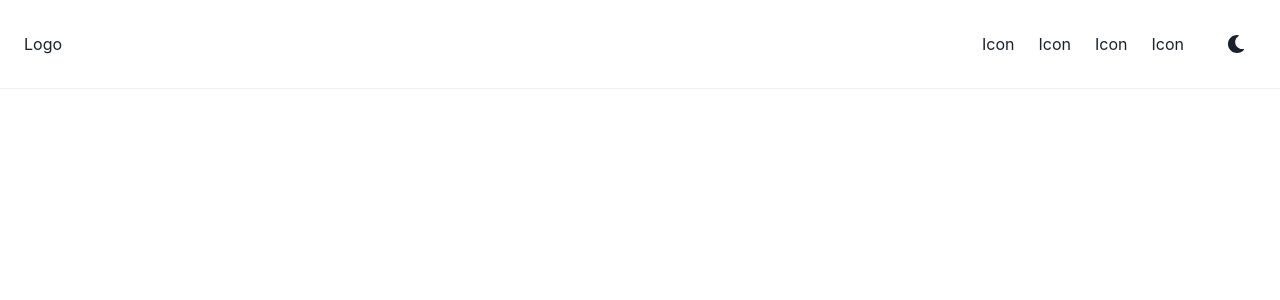
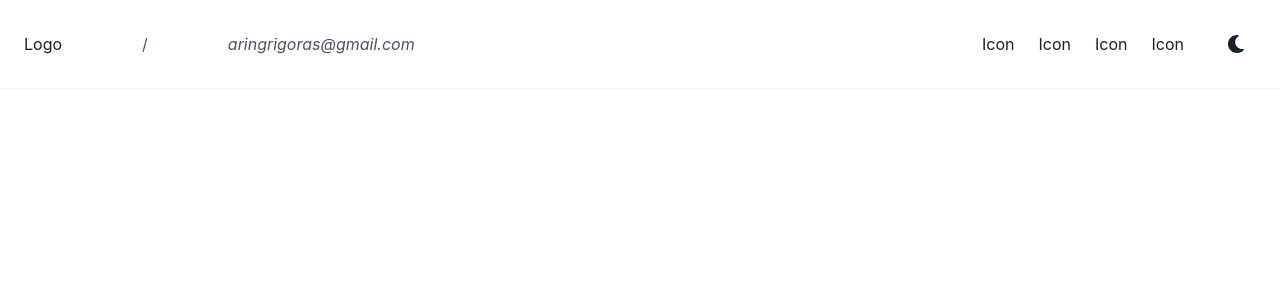
Before and after one commit to koreaneggroll/modern-portfolio-website, a React (Create React App) app: page / in a window 1280 px wide. Shown: the top 300 px of the page. Built offline with nearby package versions, Linux system fonts and the light colour scheme.

Commit message:
made website topbar responsive

```diff
--- a/src/Components/TopBar.js
+++ b/src/Components/TopBar.js
@@ -23,6 +23,18 @@ function TopBar() {
         <Flex m={6} >
             <Center className="logo">
                 Logo
+            </Center>
+
+            <Center display={{base: 'none', md: 'flex', lg: 'flex'}} color="gray.600">
+                <Box ml={{base: '0', md: '2', lg: '20'}}>
+                    /
+                </Box>
+
+                <Box ml={{base: '0', md: '2', lg: '20'}}>
+                    <i>
+                        aringrigoras@gmail.com
+                    </i>
+                </Box>
             </Center>
 
             <Spacer/>
```
Also changed, not shown: src/Components/Main.js (added, +27 -0 lines).
